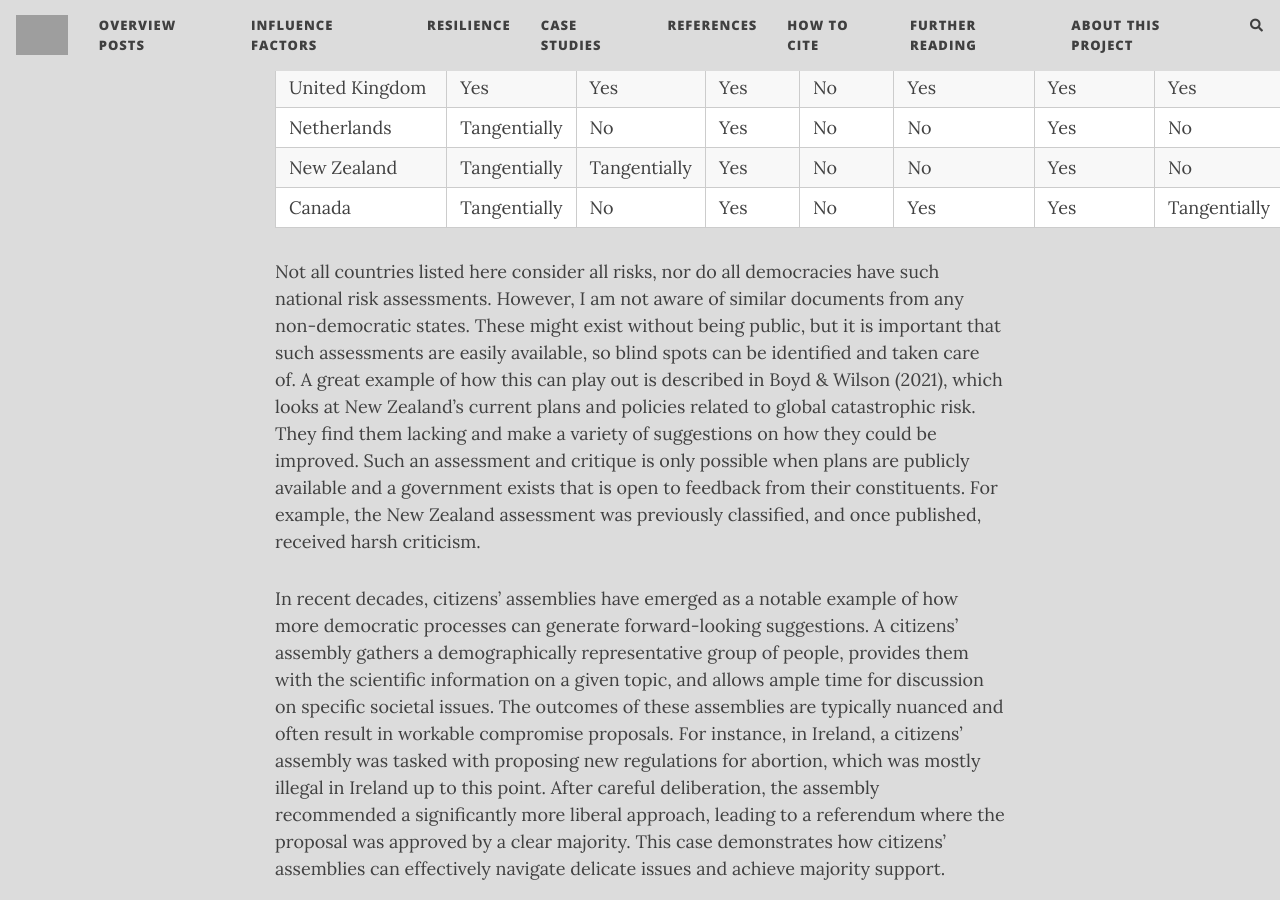
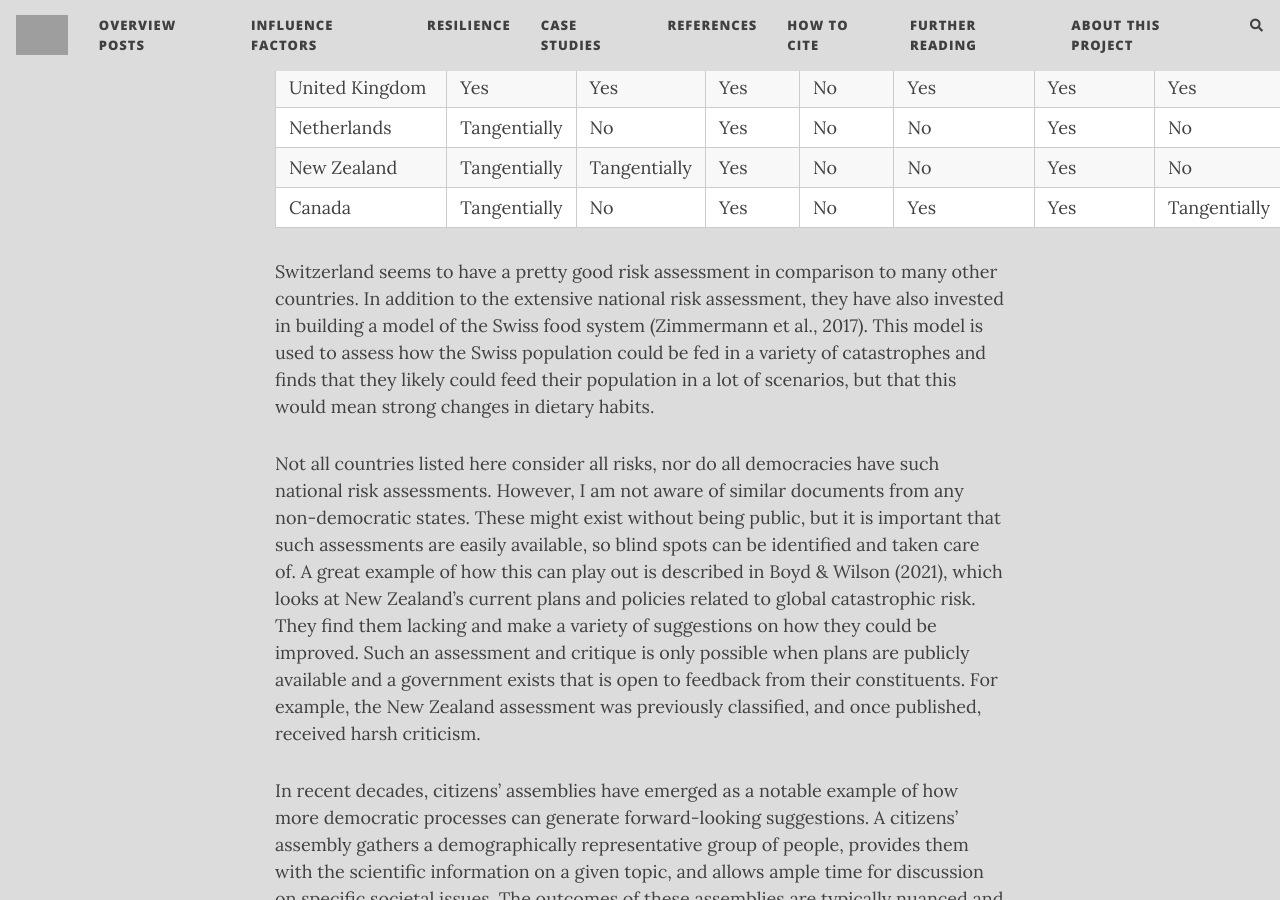
Before and after one commit to florianjehn/Societal_Collapse, a Jekyll site: the page built from _posts/2024-07-26-democratic_resilience.md, in a window 1280 px wide and 900 px high, scrolled down 1092 px. Built offline with Jekyll 4.4.1, drawn with Linux system fonts in a browser that asks for light colours; nearby versions of some CDN libraries; comment, search, counter and statistics services are not loaded; some of the changed text lies outside the part shown; grey boxes are pictures that could not be loaded.

Commit message:
Update 2024-07-26-democratic_resilience.md

```diff
--- a/_posts/2024-07-26-democratic_resilience.md
+++ b/_posts/2024-07-26-democratic_resilience.md
@@ -21,6 +21,8 @@ Table 1: Examples of countries that cover global catastrophic risks in their nat
 | Netherlands    | Tangentially    | No                      | Yes            | No                              | No                | Yes       | No                     | [Link](https://www.rivm.nl/sites/default/files/2023-06/ANV_Dutch%20National%20Risk%20Assessment%202022_0.pdf)               |
 | New Zealand    | Tangentially    | Tangentially            | Yes            | No                              | No                | Yes       | No                     | [Link](https://www.dpmc.govt.nz/sites/default/files/2023-11/national-security-strategy-aug2023.pdf)               |
 | Canada         | Tangentially    | No                      | Yes            | No                              | Yes               | Yes       | Tangentially           | [Link](https://www.publicsafety.gc.ca/cnt/rsrcs/pblctns/2023-nrp-pnr/2023-npr-pnr-en.pdf)               |
+
+Switzerland seems to have a pretty good risk assessment in comparison to many other countries. In addition to the extensive national risk assessment, they have also invested in building a model of the Swiss food system (Zimmermann et al., 2017). This model is used to assess how the Swiss population could be fed in a variety of catastrophes and finds that they likely could feed their population in a lot of scenarios, but that this would mean strong changes in dietary habits.
 
 Not all countries listed here consider all risks, nor do all democracies have such national risk assessments. However, I am not aware of similar documents from any non-democratic states. These might exist without being public, but it is important that such assessments are easily available, so blind spots can be identified and taken care of. A great example of how this can play out is described in Boyd & Wilson (2021), which looks at New Zealand’s current plans and policies related to global catastrophic risk. They find them lacking and make a variety of suggestions on how they could be improved. Such an assessment and critique is only possible when plans are publicly available and a government exists that is open to feedback from their constituents. For example, the New Zealand assessment was previously classified, and once published, received harsh criticism.
 
@@ -122,3 +124,4 @@ Jehn, F. U. (2024, July 26). Democratic Resilience. Existential Crunch. [https:/
 * Supran, G., Rahmstorf, S., & Oreskes, N. (2023). Assessing ExxonMobil’s global warming projections. Science, 379(6628), eabk0063. https://doi.org/10.1126/science.abk0063
 * Tomz, M. R., & Weeks, J. L. P. (2013). Public Opinion and the Democratic Peace. American Political Science Review, 107(4), 849–865. https://doi.org/10.1017/S0003055413000488
 * Treisman, D. (2020). Democracy by Mistake: How the Errors of Autocrats Trigger Transitions to Freer Government. American Political Science Review, 114(3), 792–810. https://doi.org/10.1017/S0003055420000180
+* Zimmermann, A., Ferjani, A., Mann, S., Haudenschild, U., Mittelholzer, M., & Müller, P. (2017). Ernährungspotenzial der landwirtschaftlichen Kulturflächen: Analyse einer optimierten Inlandproduktion von Nahrungsmitteln im Fall von schweren Mangellagen. Bundesamt für wirtschaftliche Landesversorgung (BWL).
```
